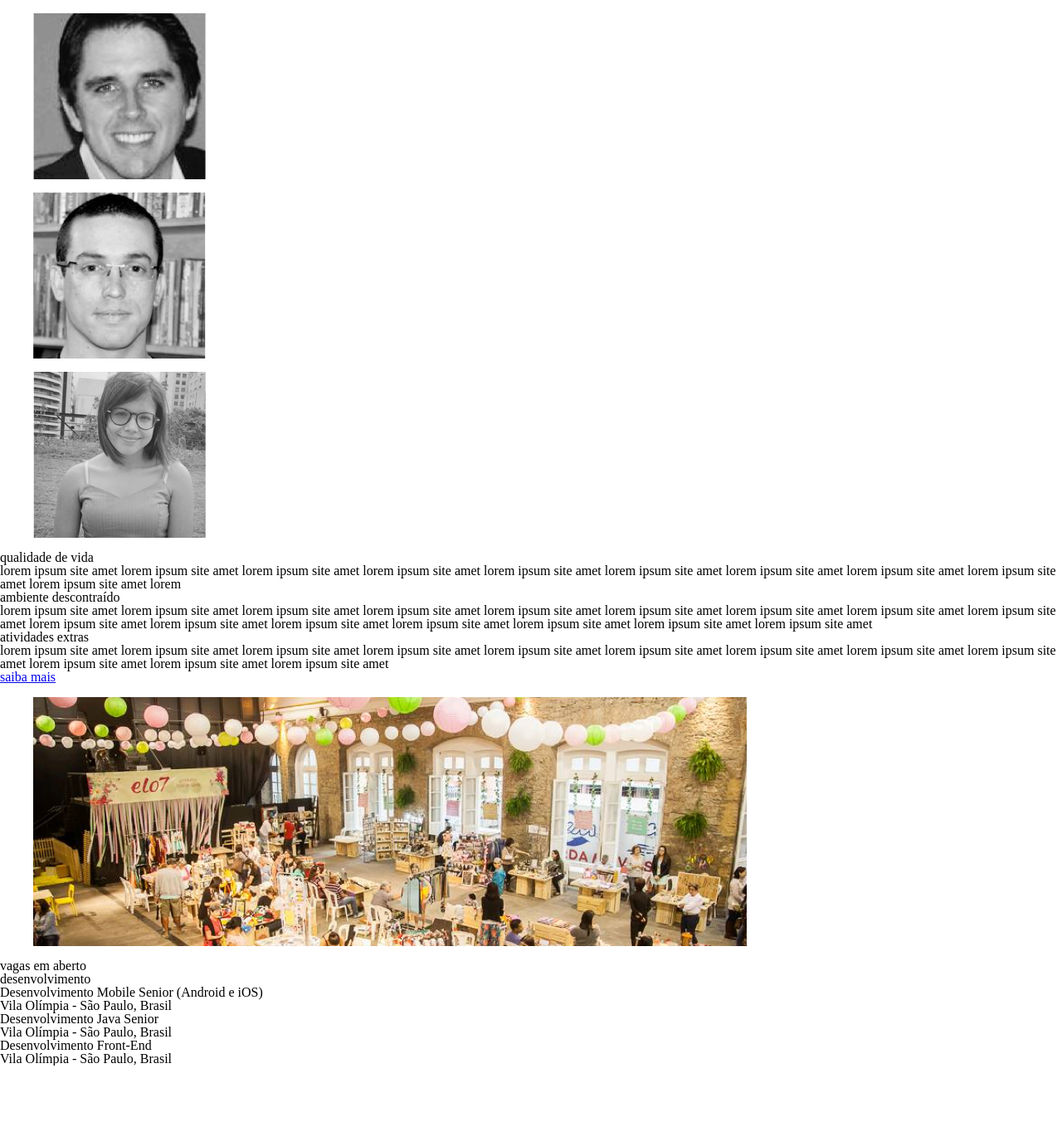
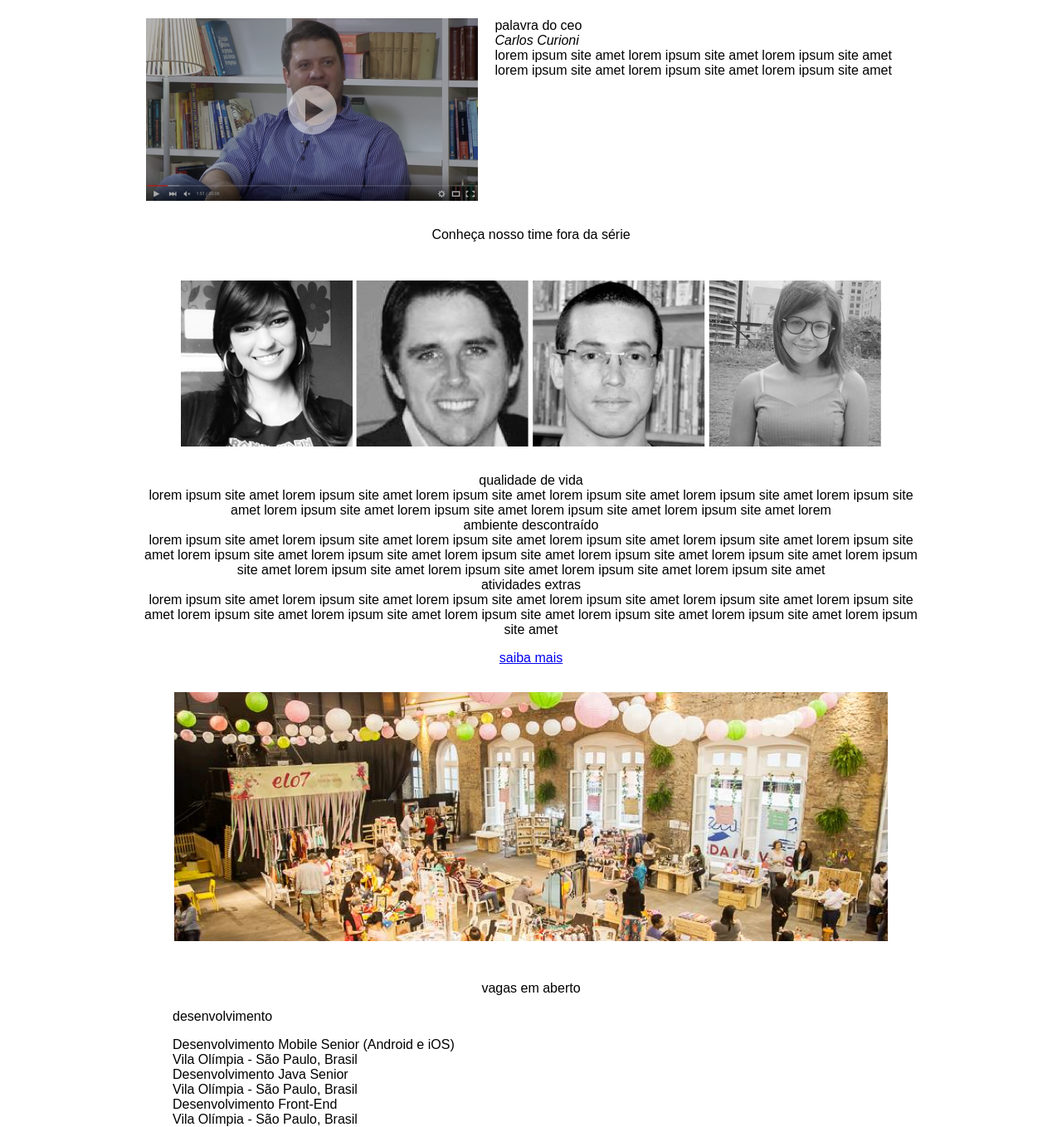
Before and after one commit to rapahaeru/teste-elo7, a plain HTML site: page index.html in a window 1280 px wide. Shown: the part 580-1938 px from the top of the page at 83% size. Before the commit the page ends 1864 px from the top, so only its background shows below. Drawn offline with Linux system fonts and the light colour scheme.

Commit message:
[CSS] alinhamentos e posicionamentos

```diff
--- a/assets/css/style.scss
+++ b/assets/css/style.scss
@@ -1 +1,40 @@
 @import "reset.css";
+
+/* Variaveis */
+
+$margin-default : 1em 0;
+
+$padding-default: 1em;
+
+/* gerais */
+
+.wrap {margin: 0 auto; max-width: 960px;}
+body {font: 16px Arial, Helvetica, sans-serif;}
+figure {display: inline-block; vertical-align: top; margin: 0;}
+h2 {margin: $margin-default}
+a {margin: $margin-default;}
+a.link-button {display: inline-block;}
+header {min-height: 450px; background: url('../img/foto-header.png') no-repeat; background-size: 960px; background-position: center; text-align: center; }
+
+article { margin: $margin-default;}
+
+.intro {text-align: center;}
+
+.team .featured {display: block; padding:$padding-default; }
+.team .featured strong {display: block;}
+.team .featured i {display: block;}
+.team .featured .featured-description { display: inline-block; max-width: 30em; margin-left: 1em;}
+
+.team h2 { margin: $margin-default; text-align: center;}
+
+.team .our-team {display: block; text-align: center; padding: $padding-default;}
+.team ul li {display: inline-block;}
+
+.plans { text-align: center;}
+.enviroment {text-align: center;}
+
+footer {padding: 1em 3em 0 3em ;}
+footer h2 { text-align: center;}
+footer h3 {margin: $margin-default;}
+footer dt dl {display: inline-block;}
+footer dt dd {display: inline-block;}
--- a/index.html
+++ b/index.html
@@ -1,31 +1,34 @@
 <html>
-
 	<head>
 		<meta charset="UTF-8">
-		<meta content="Lorem ipsum dollor" name="description">
+		<meta content="Lorem ipsum dollor amet lorem ipsum site amet lorem ipsum " name="description">
 		<meta content="lorem,ipsum,dollor" name="keywords">
 		<link rel="stylesheet" href="assets/css/style.css">
 	</head>
 	<body>
+		<div class="wrap">
 			<header>
 				<h1>trabalhe no Elo7</h1>
 			</header>
 			<section>
 				<article class="intro">
 					<p>lorem ipsum site amet lorem ipsum site amet lorem ipsum site amet lorem ipsum site amet lorem ipsum site amet lorem ipsum site amet lorem ipsum site amet lorem ipsum site amet lorem ipsum site amet lorem ipsum site amet lorem ipsum site amet lorem ipsum site amet lorem ipsum site amet lorem ipsum site amet lorem ipsum site amet lorem ipsum site amet </p>
-				<a href="#" title="vagas em aberto">vagas em aberto</a>
+					<a href="#" class="link-button" title="vagas em aberto">vagas em aberto</a>
 				</article>
 				<article class="team">
 					<div class="featured">
 						<figure>
 							<img src="assets/img/placeholder-video.png" alt="Carlos Curioni">
 						</figure>
+						<div class="featured-description">
 							<strong>palavra do ceo</strong>
 							<i>Carlos Curioni</i>
 							<p>lorem ipsum site amet lorem ipsum site amet lorem ipsum site amet lorem ipsum site amet lorem ipsum site amet lorem ipsum site amet</p>
 						</div>
+
+					</div>
+					<h2>Conheça nosso time fora da série</h2>
 					<div class="our-team">
-					<h2>Conheça nosso time fora da série</h2>
 						<ul>
 							<li>
 								<figure><img src="assets/img/team/camila.png" alt="Camila"></figure>
@@ -55,9 +58,9 @@
 						<strong>atividades extras</strong>
 						<p>lorem ipsum site amet lorem ipsum site amet lorem ipsum site amet lorem ipsum site amet lorem ipsum site amet lorem ipsum site amet lorem ipsum site amet lorem ipsum site amet lorem ipsum site amet lorem ipsum site amet lorem ipsum site amet lorem ipsum site amet</p>
 					</div>
-				<a href="#" title="saiba mais">saiba mais</a>
+					<a href="#" class="link-button" title="saiba mais">saiba mais</a>
 				</article>
-			<article>
+				<article class="enviroment">
 					<figure>
 						<img src="assets/img/foto-bottom.png" alt="Ambiente descontraído">
 					</figure>
@@ -75,5 +78,6 @@
 					</dt>
 				</footer>
 			</section>
+		</div>
 	</body>
 </html>
```
Also changed, not shown: assets/css/style.css, 1 other file. Lines whose indentation alone changed are shown as unchanged.
